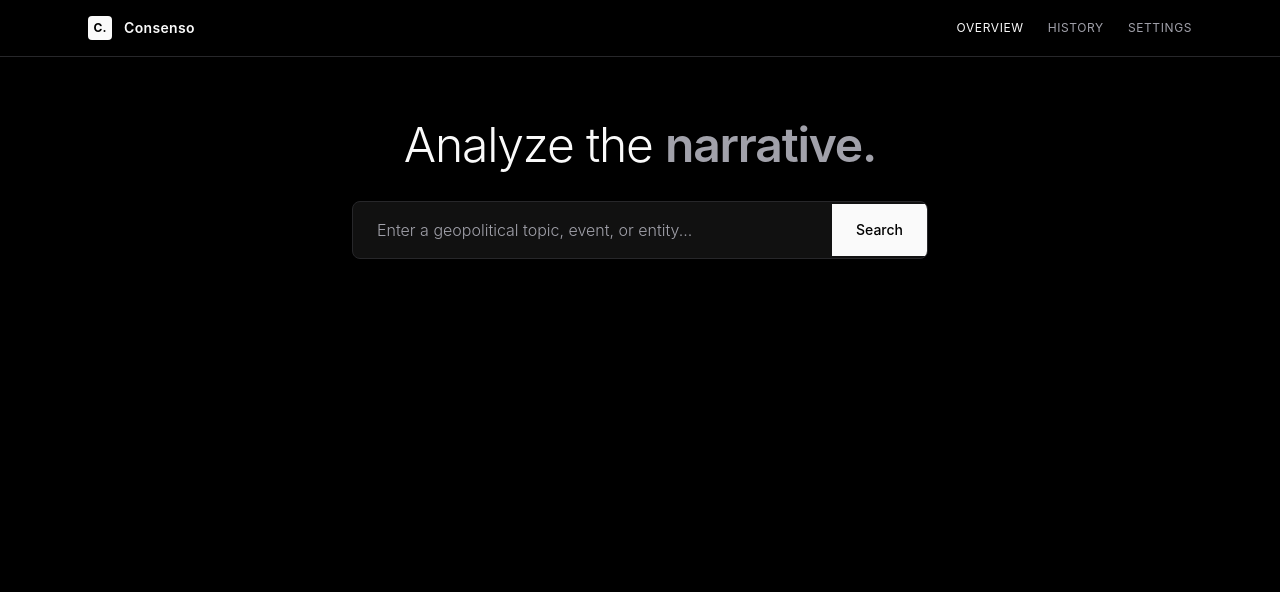
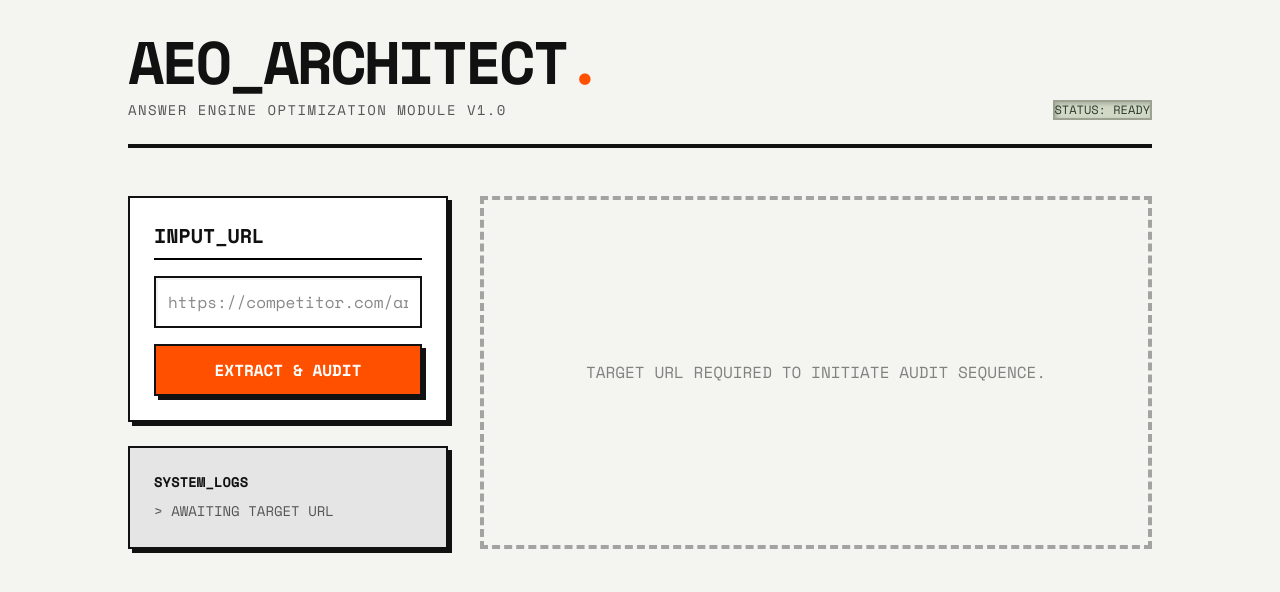
Before and after one commit to romangsweb/Consenso, a Next.js app: page / in a window 1280 px wide. Shown: the top 592 px of the page. Built offline with nearby package versions, Linux system fonts and the light colour scheme.

Commit message:
feat: pivot to AEO SEO Architect with Teenage Engineering brutalist UI

```diff
--- a/package.json
+++ b/package.json
@@ -10,6 +10,7 @@
     "postinstall": "prisma generate"
   },
   "dependencies": {
+    "@heroicons/react": "^2.2.0",
     "@prisma/client": "^5.22.0",
     "cheerio": "^1.2.0",
     "next": "16.4.0",
--- a/src/app/globals.css
+++ b/src/app/globals.css
@@ -1,13 +1,15 @@
+@import url('https://fonts.googleapis.com/css2?family=Space+Mono:ital,wght@0,400;0,700;1,400&family=Inter:wght@400;500;600;700;900&display=swap');
 @import "tailwindcss";
 
 :root {
-  --background: #000000;
-  --foreground: #FAFAFA;
-  --muted: #111111;
-  --muted-foreground: #A1A1AA;
-  --border: #27272A;
-  --accent: #E4E4E7;
-  --card: #0A0A0A;
+  --background: #f4f4f0;
+  --foreground: #111111;
+  --border: #111111;
+  --primary: #ff5000;
+  --accent: #d0f000;
+  --card: #ffffff;
+  --muted: #e5e5e5;
+  --muted-foreground: #555555;
 }
 
 @theme inline {
@@ -17,8 +19,10 @@
   --color-muted-foreground: var(--muted-foreground);
   --color-border: var(--border);
   --color-accent: var(--accent);
+  --color-primary: var(--primary);
   --color-card: var(--card);
   --font-sans: 'Inter', system-ui, sans-serif;
+  --font-mono: 'Space Mono', monospace;
 }
 
 body {
@@ -28,24 +32,71 @@ body {
   -webkit-font-smoothing: antialiased;
 }
 
-/* Minimalist Glass */
-.glass {
-  background: rgba(10, 10, 10, 0.7);
-  backdrop-filter: blur(24px);
-  -webkit-backdrop-filter: blur(24px);
-  border: 1px solid var(--border);
+h1, h2, h3, h4, h5, h6 {
+  font-family: var(--font-mono);
+  text-transform: uppercase;
+  font-weight: 700;
 }
 
-::-webkit-scrollbar {
-  width: 4px;
+/* Teenage Engineering Brutalist Classes */
+.te-border {
+  border: 2px solid var(--border);
 }
-::-webkit-scrollbar-track {
-  background: transparent;
+
+.te-border-b {
+  border-bottom: 2px solid var(--border);
 }
-::-webkit-scrollbar-thumb {
-  background: var(--border);
-  border-radius: 2px;
+
+.te-shadow {
+  box-shadow: 4px 4px 0px 0px var(--border);
 }
-::-webkit-scrollbar-thumb:hover {
-  background: var(--muted-foreground);
+
+.te-shadow-hover {
+  transition: all 0.1s ease-in-out;
 }
+.te-shadow-hover:hover {
+  box-shadow: 6px 6px 0px 0px var(--border);
+  transform: translate(-2px, -2px);
+}
+.te-shadow-hover:active {
+  box-shadow: 0px 0px 0px 0px var(--border);
+  transform: translate(4px, 4px);
+}
+
+.te-button {
+  background: var(--primary);
+  color: white;
+  border: 2px solid var(--border);
+  font-family: var(--font-mono);
+  text-transform: uppercase;
+  font-weight: 700;
+  box-shadow: 4px 4px 0px 0px var(--border);
+  transition: all 0.1s ease-in-out;
+}
+.te-button:hover {
+  box-shadow: 6px 6px 0px 0px var(--border);
+  transform: translate(-2px, -2px);
+}
+.te-button:active {
+  box-shadow: 0px 0px 0px 0px var(--border);
+  transform: translate(4px, 4px);
+}
+
+.te-input {
+  background: white;
+  border: 2px solid var(--border);
+  font-family: var(--font-mono);
+  box-shadow: inset 2px 2px 0px 0px rgba(0,0,0,0.05);
+}
+.te-input:focus {
+  outline: none;
+  border-color: var(--primary);
+}
+
+.lcd-text {
+  font-family: var(--font-mono);
+  background-color: #d1d8c5;
+  color: #2b3a2a;
+  border: 2px solid #9ba390;
+  box-shadow: inset 2px 2px 4px rgba(0,0,0,0.2);
+}
--- a/src/app/page.tsx
+++ b/src/app/page.tsx
@@ -3,17 +3,14 @@
 import { useState } from 'react';
 
 export default function Home() {
-  const [topic, setTopic] = useState<string>('');
+  const [url, setUrl] = useState('');
   const [loading, setLoading] = useState(false);
   const [result, setResult] = useState<any>(null);
   const [error, setError] = useState('');
 
-  const analyzeTopic = async (e: React.FormEvent) => {
+  const handleAnalyze = async (e: React.FormEvent) => {
     e.preventDefault();
-    if (topic.trim().length < 3) {
-      setError('Enter a valid topic to search.');
-      return;
-    }
+    if (!url.trim() || !url.startsWith('http')) return;
 
     setLoading(true);
     setError('');
@@ -23,7 +20,7 @@ export default function Home() {
       const res = await fetch('/api/analyze', {
         method: 'POST',
         headers: { 'Content-Type': 'application/json' },
-        body: JSON.stringify({ topic }),
+        body: JSON.stringify({ url }),
       });
 
       const data = await res.json();
@@ -41,189 +38,128 @@ export default function Home() {
   };
 
   return (
-    <div className="min-h-screen bg-[var(--background)] font-sans text-[var(--foreground)] selection:bg-[var(--foreground)] selection:text-[var(--background)]">
-
-      {/* Minimalist Top Navigation */}
-      <header className="border-b border-[var(--border)] bg-[var(--background)]/80 backdrop-blur-md sticky top-0 z-50">
-        <div className="max-w-6xl mx-auto px-6 py-4 flex items-center justify-between">
-          <div className="flex items-center gap-3">
-            <div className="w-6 h-6 rounded bg-[var(--foreground)] flex items-center justify-center font-bold text-[var(--background)] text-xs">
-              C.
+    <div className="min-h-screen bg-[var(--background)] text-[var(--foreground)] p-4 sm:p-8 flex flex-col items-center">
+      {/* Header */}
+      <header className="w-full max-w-5xl mb-12 border-b-4 border-[var(--border)] pb-6 flex justify-between items-end">
+        <div>
+          <h1 className="text-4xl sm:text-6xl tracking-tighter mb-2">AEO_ARCHITECT<span className="text-[var(--primary)]">.</span></h1>
+          <p className="font-mono text-sm uppercase tracking-widest text-[var(--muted-foreground)]">Answer Engine Optimization Module v1.0</p>
         </div>
-            <h1 className="text-sm font-semibold tracking-wide text-[var(--foreground)]">
-              Consenso
-            </h1>
-          </div>
-          <nav className="hidden md:flex gap-6 text-xs tracking-wider uppercase text-[var(--muted-foreground)]">
-            <a href="#" className="text-[var(--foreground)]">Overview</a>
-            <a href="#" className="hover:text-[var(--foreground)] transition-colors">History</a>
-            <a href="#" className="hover:text-[var(--foreground)] transition-colors">Settings</a>
-          </nav>
+        <div className="hidden sm:block">
+          <div className="lcd-text text-xs">STATUS: {loading ? 'PROCESSING' : 'READY'}</div>
         </div>
       </header>
 
-      <main className="max-w-6xl mx-auto px-6 py-16">
+      <main className="w-full max-w-5xl grid grid-cols-1 lg:grid-cols-12 gap-8">
 
-        {/* Sober Search Bar */}
-        <div className="max-w-xl mx-auto mb-20 text-center">
-          <h2 className="text-4xl md:text-5xl font-light tracking-tight mb-8 text-[var(--foreground)]">
-            Analyze the <span className="font-semibold text-[var(--muted-foreground)]">narrative.</span>
-          </h2>
-
-          <form onSubmit={analyzeTopic} className="relative group">
-            <div className="flex items-center bg-[var(--muted)] border border-[var(--border)] rounded-lg overflow-hidden focus-within:border-[var(--foreground)] transition-colors duration-300">
+        {/* Input Control Panel */}
+        <div className="lg:col-span-4 flex flex-col gap-6">
+          <div className="bg-white p-6 te-border te-shadow">
+            <h2 className="text-xl mb-4 border-b-2 border-black pb-2">INPUT_URL</h2>
+            <form onSubmit={handleAnalyze} className="flex flex-col gap-4">
               <input
-                type="text"
-                value={topic}
-                onChange={(e) => setTopic(e.target.value)}
-                className="flex-1 bg-transparent border-none px-6 py-4 text-base focus:outline-none focus:ring-0 text-[var(--foreground)] placeholder-[var(--muted-foreground)] font-light"
-                placeholder="Enter a geopolitical topic, event, or entity..."
-                disabled={loading}
+                type="url"
+                placeholder="https://competitor.com/article"
+                value={url}
+                onChange={(e) => setUrl(e.target.value)}
+                className="te-input p-3 w-full"
+                required
               />
               <button
                 type="submit"
                 disabled={loading}
-                className="bg-[var(--foreground)] text-[var(--background)] text-sm font-medium px-6 py-4 hover:bg-[var(--accent)] disabled:opacity-50 transition-colors"
+                className={`te-button p-3 w-full ${loading ? 'opacity-50 cursor-wait' : ''}`}
               >
-                {loading ? (
-                  <span className="flex items-center gap-2">
-                    <span className="w-2 h-2 bg-[var(--background)] rounded-full animate-ping"></span>
-                    Running
-                  </span>
-                ) : 'Search'}
+                {loading ? 'ANALYZING...' : 'EXTRACT & AUDIT'}
               </button>
-            </div>
             </form>
-
             {error && (
-            <div className="mt-4 text-red-500 text-sm font-medium animate-in fade-in slide-in-from-top-2">
-              {error}
+              <div className="mt-4 p-3 bg-red-100 text-red-900 border-2 border-red-900 font-mono text-sm">
+                [ERR] {error}
               </div>
             )}
           </div>
 
-        {/* Minimalist Dashboard */}
-        {result && (
-          <div className="animate-in fade-in slide-in-from-bottom-4 duration-1000 space-y-12">
-
-            <div className="flex flex-col md:flex-row justify-between items-end border-b border-[var(--border)] pb-6">
-              <div>
-                <p className="text-[var(--muted-foreground)] text-xs uppercase tracking-widest mb-2">Topic Analysis</p>
-                <h2 className="text-3xl font-semibold text-[var(--foreground)] capitalize tracking-tight">{result.data.topic}</h2>
+          <div className="bg-[var(--muted)] p-6 te-border te-shadow text-sm">
+            <h3 className="mb-2">SYSTEM_LOGS</h3>
+            <div className="font-mono text-[var(--muted-foreground)] leading-relaxed">
+              <p>{'>'} AWAITING TARGET URL</p>
+              {loading && <p className="text-[var(--primary)] animate-pulse">{'>'} SCRAPING HTML DOM...</p>}
+              {loading && <p className="text-[var(--primary)] animate-pulse">{'>'} INJECTING LLAMA-3 INSTRUCT...</p>}
+              {result && <p className="text-green-600">{'>'} AUDIT COMPLETE.</p>}
             </div>
-              <button className="mt-4 md:mt-0 border border-[var(--border)] px-4 py-2 rounded text-xs text-[var(--foreground)] hover:bg-[var(--muted)] transition-colors flex items-center gap-2 font-medium">
-                <svg width="14" height="14" viewBox="0 0 24 24" fill="none" stroke="currentColor" strokeWidth="2"><path d="M19 21H5a2 2 0 0 1-2-2V5a2 2 0 0 1 2-2h11l5 5v11a2 2 0 0 1-2 2z"></path><polyline points="17 21 17 13 7 13 7 21"></polyline><polyline points="7 3 7 8 15 8"></polyline></svg>
-                Save Snapshot
-              </button>
-            </div>
-
-            {/* High-end metrics grid */}
-            <div className="grid grid-cols-1 md:grid-cols-3 gap-1">
-
-              {/* Neutrality Index */}
-              <div className="bg-[var(--card)] border border-[var(--border)] p-8 flex flex-col justify-between">
-                <h3 className="text-xs uppercase tracking-widest text-[var(--muted-foreground)] mb-8">Neutrality Index</h3>
-                <div className="flex items-baseline gap-2">
-                  <span className="text-6xl font-light tracking-tighter">{result.data.neutralityScore}</span>
-                  <span className="text-[var(--muted-foreground)]">/ 100</span>
-                </div>
-                <div className="w-full bg-[var(--muted)] h-1 mt-6 rounded-full overflow-hidden">
-                  <div
-                    className="bg-[var(--foreground)] h-full transition-all duration-1000 ease-out"
-                    style={{ width: `${result.data.neutralityScore}%` }}
-                  ></div>
           </div>
         </div>
 
-              {/* Political Leaning */}
-              <div className="bg-[var(--card)] border border-[var(--border)] p-8 flex flex-col justify-between">
-                <h3 className="text-xs uppercase tracking-widest text-[var(--muted-foreground)] mb-8">Political Leaning</h3>
-                <div className="text-3xl font-medium tracking-tight">
-                  {result.data.resultsJson.politicalLeaning || 'Center'}
+        {/* Output Display */}
+        <div className="lg:col-span-8 flex flex-col gap-8">
+          {!result && !loading && (
+            <div className="h-full border-4 border-dashed border-[var(--muted-foreground)] flex items-center justify-center p-12 text-center opacity-50">
+              <p className="font-mono uppercase">Target URL required to initiate audit sequence.</p>
             </div>
-                <p className="text-sm text-[var(--muted-foreground)] mt-6">
-                  Calculated based on adjective density and framing.
-                </p>
+          )}
+
+          {loading && (
+            <div className="h-full flex items-center justify-center p-12">
+              <div className="w-16 h-16 border-4 border-black border-t-[var(--primary)] rounded-full animate-spin"></div>
             </div>
+          )}
 
-              {/* Key Mentions / Entities */}
-              <div className="bg-[var(--card)] border border-[var(--border)] p-8 flex flex-col">
-                <h3 className="text-xs uppercase tracking-widest text-[var(--muted-foreground)] mb-6">Key Entities</h3>
-                <div className="flex flex-col gap-3 flex-1 overflow-y-auto custom-scrollbar pr-2">
-                  {Object.entries(result.data.resultsJson.keyMentions || {})
-                    .sort(([, a]: any, [, b]: any) => b - a)
-                    .slice(0, 4)
-                    .map(([word, count]: [string, any], i) => (
-                    <div key={i} className="flex justify-between items-center text-sm border-b border-[var(--border)] pb-2">
-                      <span className="font-medium text-[var(--foreground)]">{word}</span>
-                      <span className="text-[var(--muted-foreground)] font-mono text-xs">{count} mentions</span>
+          {result && (
+            <div className="animate-in fade-in slide-in-from-bottom-4 duration-500 flex flex-col gap-8">
+
+              {/* Content Gaps */}
+              <section className="bg-white p-6 te-border te-shadow-hover">
+                <h2 className="text-2xl mb-4 bg-black text-white inline-block px-2 py-1">CONTENT_GAPS</h2>
+                <div className="flex flex-wrap gap-2">
+                  {result.data.resultsJson.missingKeywords?.map((kw: string, i: number) => (
+                    <span key={i} className="font-mono text-sm bg-[var(--accent)] text-black border-2 border-black px-3 py-1 font-bold">
+                      {kw}
+                    </span>
+                  ))}
+                </div>
+              </section>
+
+              {/* AEO FAQs */}
+              <section className="bg-[var(--primary)] text-white p-6 te-border te-shadow-hover">
+                <h2 className="text-2xl mb-4 border-b-2 border-white pb-2">AEO_FAQs (For Perplexity/AI)</h2>
+                <div className="flex flex-col gap-4">
+                  {result.data.resultsJson.aeoFaqs?.map((faq: any, i: number) => (
+                    <div key={i} className="bg-white text-black p-4 border-2 border-black">
+                      <h4 className="font-bold mb-2">Q: {faq.q}</h4>
+                      <p className="font-mono text-sm text-gray-800">A: {faq.a}</p>
                     </div>
                   ))}
                 </div>
-              </div>
+              </section>
 
-            </div>
+              <div className="grid grid-cols-1 md:grid-cols-2 gap-8">
+                {/* SEO Structure */}
+                <section className="bg-white p-6 te-border te-shadow-hover">
+                  <h2 className="text-xl mb-4 border-b-2 border-black pb-2">OPTIMAL_STRUCTURE</h2>
+                  <ul className="flex flex-col gap-2 font-mono text-sm">
+                    {result.data.resultsJson.seoStructure?.map((node: any, i: number) => (
+                      <li key={i} className="flex gap-3">
+                        <span className={`font-bold ${node.tag === 'H1' ? 'text-[var(--primary)]' : node.tag === 'H2' ? 'text-black' : 'text-gray-500'}`}>
+                          {node.tag}
+                        </span>
+                        <span>{node.text}</span>
+                      </li>
+                    ))}
+                  </ul>
+                </section>
 
-            {/* Articles Grid */}
-            <div className="pt-12">
-              <h3 className="text-xs uppercase tracking-widest text-[var(--muted-foreground)] mb-6">Source Comparison</h3>
-              <div className="grid grid-cols-1 md:grid-cols-2 gap-8">
-                {result.texts?.map((text: string, idx: number) => {
-                  const url = result.data.urls[idx];
-                  const domain = url ? url.replace(/^https?:\/\//, '').split('/')[0].replace('www.', '') : `Source ${idx + 1}`;
-                  const biases = result.data.resultsJson.bias?.[url] || [];
-                  const imageUrl = result.images?.[idx];
-
-                  return (
-                    <article key={idx} className="group flex flex-col border border-[var(--border)] bg-[var(--card)] overflow-hidden">
-                      {/* Subdued Image */}
-                      {imageUrl && (
-                        <div className="h-48 w-full relative overflow-hidden border-b border-[var(--border)]">
-                          <img
-                            src={imageUrl}
-                            alt=""
-                            className="w-full h-full object-cover filter grayscale opacity-60 group-hover:scale-105 group-hover:grayscale-0 transition-all duration-700"
-                          />
-                        </div>
-                      )}
-
-                      <div className="p-8 flex flex-col flex-1">
-                        <div className="flex justify-between items-center mb-6">
-                          <div className="text-xs font-semibold uppercase tracking-widest text-[var(--foreground)]">
-                            {domain}
-                          </div>
-                          <a href={url} target="_blank" className="text-[var(--muted-foreground)] hover:text-[var(--foreground)] transition-colors">
-                            <svg width="14" height="14" viewBox="0 0 24 24" fill="none" stroke="currentColor" strokeWidth="2"><path d="M18 13v6a2 2 0 0 1-2 2H5a2 2 0 0 1-2-2V8a2 2 0 0 1 2-2h6"></path><polyline points="15 3 21 3 21 9"></polyline><line x1="10" y1="14" x2="21" y2="3"></line></svg>
-                          </a>
-                        </div>
-
-                        <div className="flex-1">
-                          <p className="text-[var(--muted-foreground)] leading-relaxed text-sm line-clamp-4 font-light">
-                            {text.substring(0, 600)}...
+                {/* Draft Intro */}
+                <section className="bg-black text-white p-6 te-border te-shadow-hover">
+                  <h2 className="text-xl mb-4 border-b-2 border-white pb-2 text-[var(--accent)]">DRAFT_INTRO</h2>
+                  <p className="font-serif leading-relaxed text-gray-200">
+                    {result.data.resultsJson.draftIntro}
                   </p>
-                        </div>
-
-                        {biases.length > 0 && (
-                          <div className="mt-8 pt-6 border-t border-[var(--border)]">
-                            <h4 className="text-[10px] font-bold text-[var(--foreground)] uppercase tracking-widest mb-3 opacity-50">Detected Narrative Bias</h4>
-                            <div className="flex flex-col gap-2">
-                              {biases.map((b: string, i: number) => (
-                                <span key={i} className="text-xs text-[var(--muted-foreground)] pl-3 border-l border-[var(--border)]">
-                                  {b}
-                                </span>
-                              ))}
+                </section>
               </div>
             </div>
           )}
         </div>
-                    </article>
-                  );
-                })}
-              </div>
-            </div>
-
-          </div>
-        )}
       </main>
     </div>
   );
```
Also changed, not shown: src/app/api/analyze/route.ts (+44 -109 lines), 1 other file (tests, documents, lock files or other folders). Lines whose indentation alone changed are shown as unchanged.
